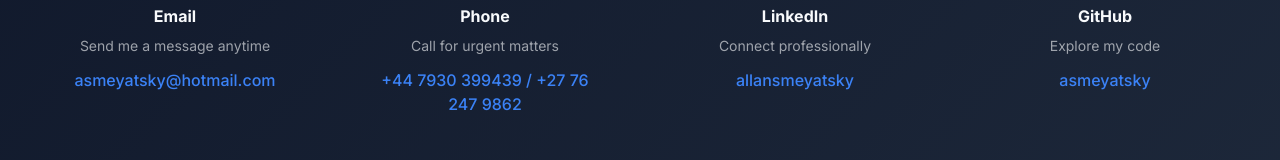
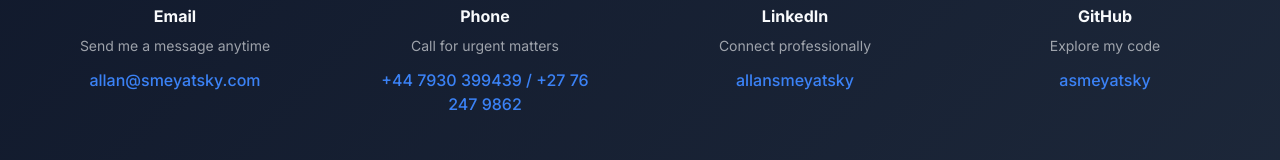
Before and after one commit to asmeyatsky/website, a Next.js app: page /contact in a window 1280 px wide. Shown: the part 388-548 px from the top of the page. Built offline with nearby package versions, Linux system fonts and the light colour scheme; no server answers.

Commit message:
feat: Update email links and add Instagram links
- Updated mailto links in consulting and contact pages to allan@smeyatsky.com.
- Added Instagram link to footer and about page.
- Updated .gitignore with standard Next.js exclusions.

```diff
--- a/src/app/about/page.tsx
+++ b/src/app/about/page.tsx
@@ -112,7 +112,9 @@
                   <a href="https://linkedin.com/in/allansmeyatsky" className="text-primary-text/60 hover:text-accent-cyan transition-colors">
                     <span className="text-2xl">💼</span>
                   </a>
-
+                  <a href="https://www.instagram.com/allansmeyatsky/" className="text-primary-text/60 hover:text-accent-cyan transition-colors">
+                    <span className="text-2xl">📸</span>
+                  </a>
                 </div>
               </div>
             </div>
--- a/src/app/consulting/page.tsx
+++ b/src/app/consulting/page.tsx
@@ -269,7 +269,7 @@
                 Schedule Consultation
               </Link>
               <a
-                href="mailto:hello@example.com"
+                href="mailto:allan@smeyatsky.com"
                 className="glass-effect px-8 py-4 text-lg font-semibold text-accent-cyan border border-accent-cyan/30 hover:border-accent-cyan transition-all duration-300 rounded-xl"
               >
                 Send Email
--- a/src/app/contact/page.tsx
+++ b/src/app/contact/page.tsx
@@ -71,8 +71,8 @@
       icon: "📧",
       title: "Email",
       description: "Send me a message anytime",
-      value: "asmeyatsky@hotmail.com",
-      action: "mailto:asmeyatsky@hotmail.com"
+      value: "allan@smeyatsky.com",
+      action: "mailto:allan@smeyatsky.com"
     },
     {
       icon: "📞",
--- a/src/components/Footer.tsx
+++ b/src/components/Footer.tsx
@@ -8,6 +8,7 @@
     { name: 'GitHub', href: 'https://github.com/asmeyatsky', icon: '🔗' },
     { name: 'LinkedIn', href: 'https://linkedin.com/in/allansmeyatsky', icon: '💼' },
     { name: 'Twitter', href: '#', icon: '🐦' },
+    { name: 'Instagram', href: 'https://www.instagram.com/allansmeyatsky/', icon: '📸' },
     { name: 'Email', href: 'mailto:allan@smeyatsky.com', icon: '📧' },
   ]
 
```
Also changed, not shown: 1 other file (tests, documents, lock files or other folders).
